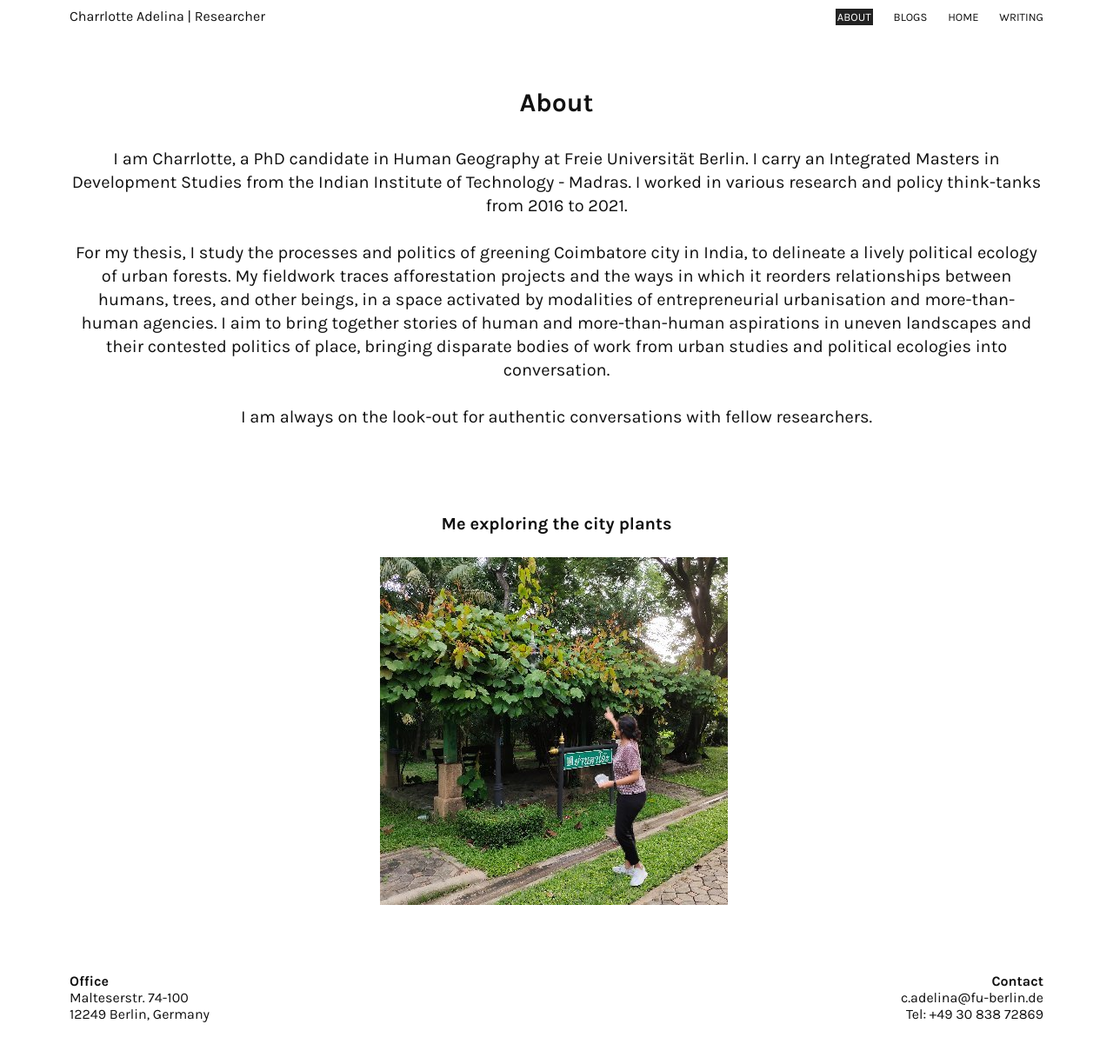
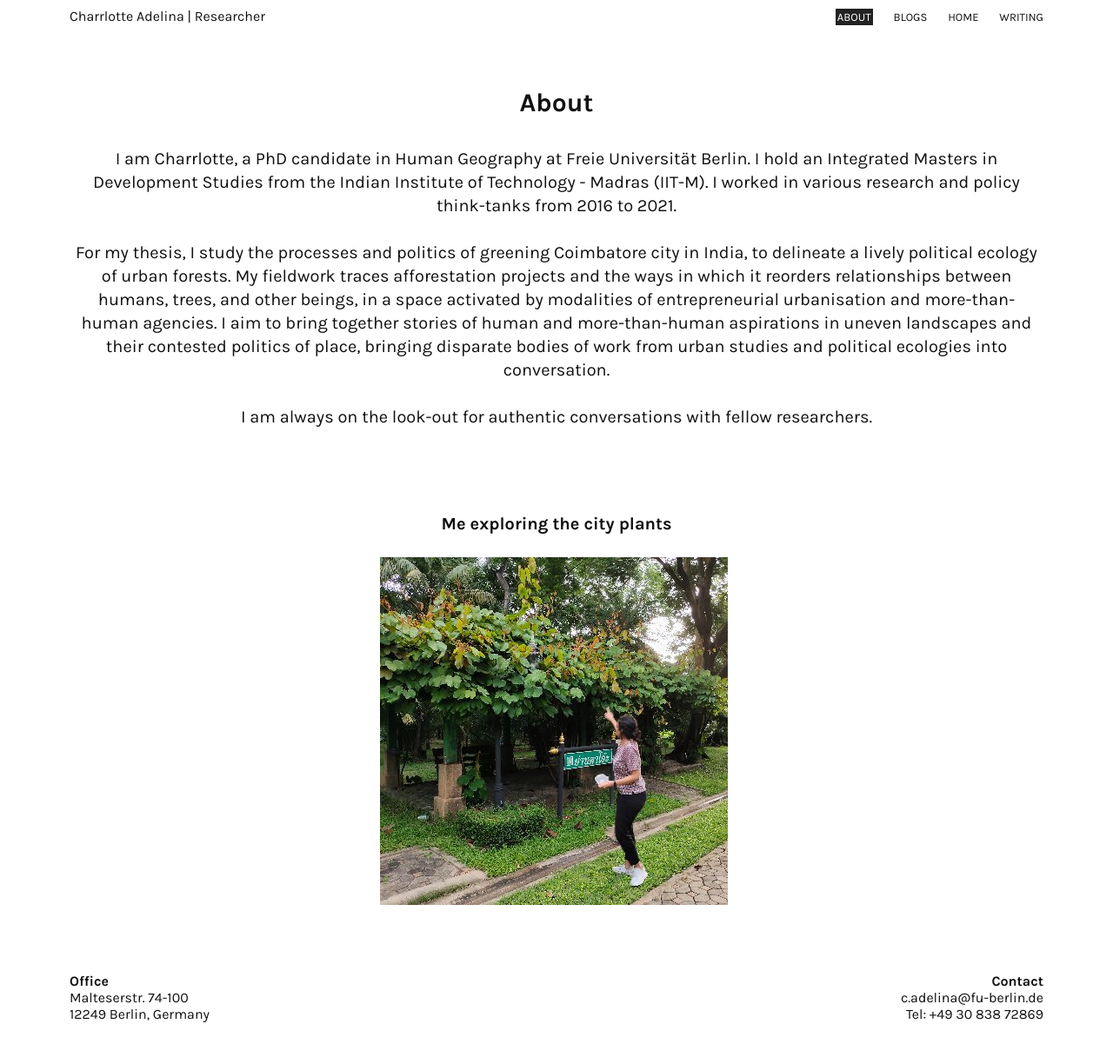
Before and after one commit to charrlotteadelina/charrlotteadelina.github.io, a Jekyll site: the page built from _pages/about.md, in a window 1280 px wide. Shown: the whole page at 87% size. Built offline with Jekyll 4.4.1, drawn with Linux system fonts in a browser that asks for light colours.

Commit message:
Update about.md

```diff
--- a/_pages/about.md
+++ b/_pages/about.md
@@ -9,7 +9,7 @@ images:
 
 <br>
 
-I am Charrlotte, a PhD candidate in Human Geography at Freie Universität Berlin. I carry an Integrated Masters in Development Studies from the Indian Institute of Technology - Madras. I worked in various research and policy think-tanks from 2016 to 2021.
+I am Charrlotte, a PhD candidate in Human Geography at Freie Universität Berlin. I hold an Integrated Masters in Development Studies from the Indian Institute of Technology - Madras (IIT-M). I worked in various research and policy think-tanks from 2016 to 2021.
 
 <br>
 
```
